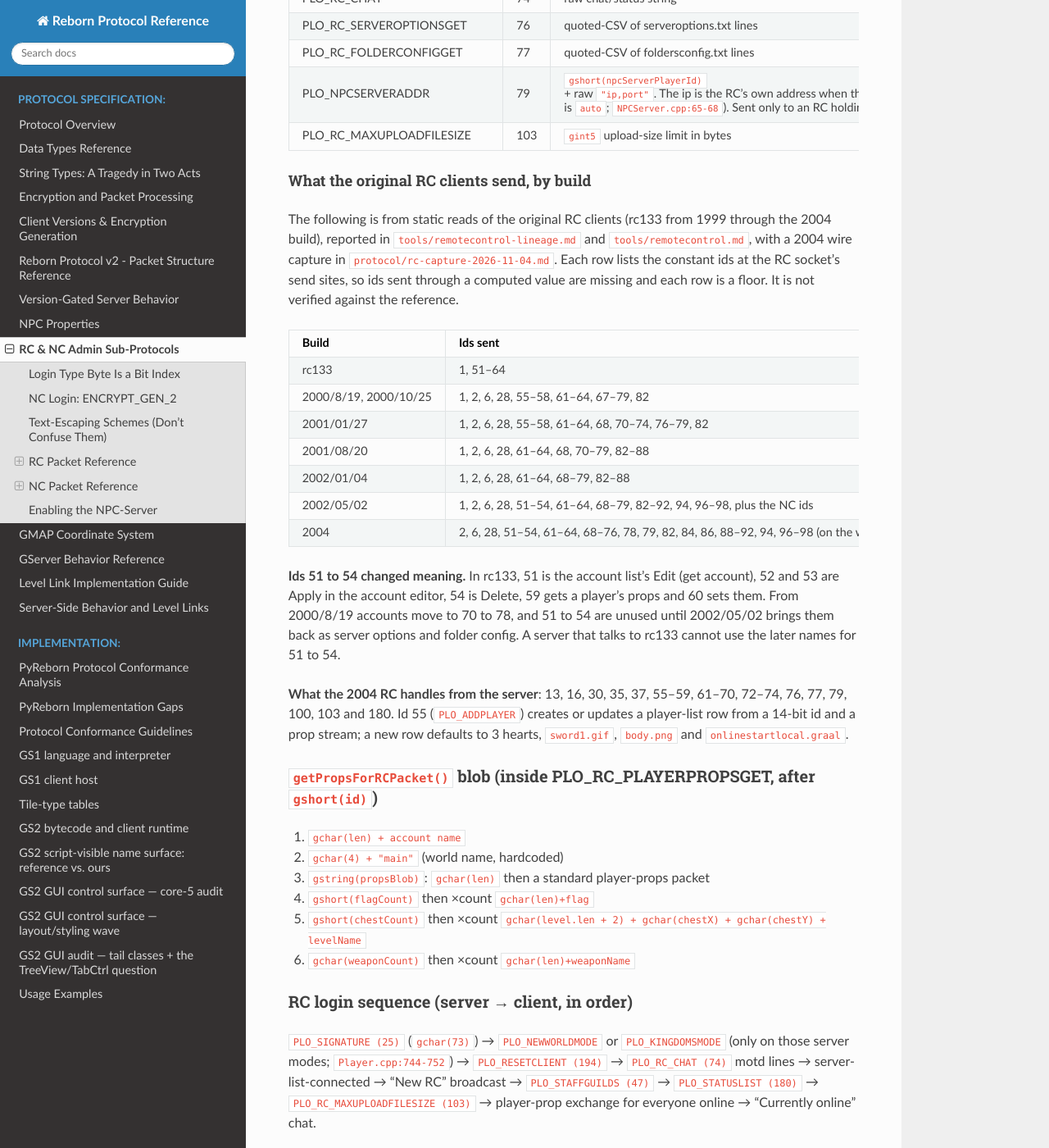
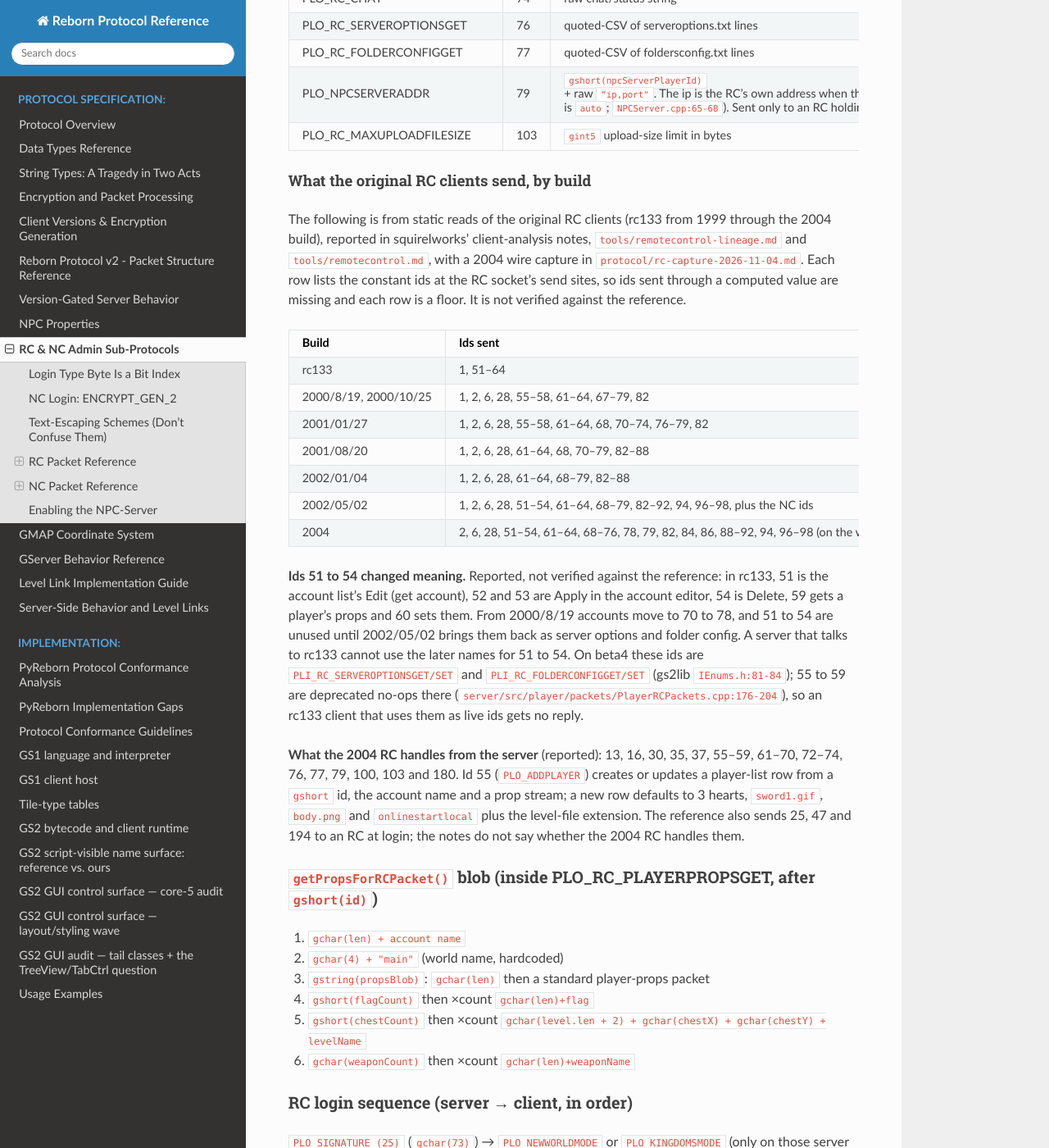
Before and after one commit to hosler/reborn-protocol-docs, a Sphinx documentation site: the page built from docs/protocol/rc-nc-protocols.md, in a window 1280 px wide and 1400 px high, scrolled down 5096 px. Shown: the whole window at 82% size. Built offline with Sphinx 7.4.7 and the Read the Docs theme 3.1.0, drawn with Linux system fonts in a browser that asks for light colours.

Commit message:
PR #39 fixups: reported labels, beta4 meaning of 51-54, account name in 55, level-file name literal
Links to the contributor's notes became plain text. The 51-54 paragraph gets
the beta4 meaning and the 55-59 no-op fact. PLO_ADDPLAYER shows the account
name. The default level name drops the level extension literal. Notes the
ids 25, 47 and 194 the reference sends at RC login.

Co-Authored-By: Claude <noreply@anthropic.com>

```diff
--- a/docs/protocol/rc-nc-protocols.md
+++ b/docs/protocol/rc-nc-protocols.md
@@ -184,7 +184,7 @@ NPC ids are **GINT3** (3 bytes) throughout both sub-protocols.
 #### What the original RC clients send, by build
 
 The following is from static reads of the original RC clients (rc133 from 1999 through the
-2004 build), reported in [`tools/remotecontrol-lineage.md`](https://github.com/squirelworks/Graal_analysis/blob/main/tools/remotecontrol-lineage.md) and [`tools/remotecontrol.md`](https://github.com/squirelworks/Graal_analysis/blob/main/tools/remotecontrol.md), with a 2004 wire capture in [`protocol/rc-capture-2026-11-04.md`](https://github.com/squirelworks/Graal_analysis/blob/main/protocol/rc-capture-2026-11-04.md). Each row lists the
+2004 build), reported in squirelworks' client-analysis notes, `tools/remotecontrol-lineage.md` and `tools/remotecontrol.md`, with a 2004 wire capture in `protocol/rc-capture-2026-11-04.md`. Each row lists the
 constant ids at the RC socket's send sites, so ids sent through a computed value are missing
 and each row is a floor. It is not verified against the reference.
 
@@ -198,16 +198,20 @@ and each row is a floor. It is not verified against the reference.
 | 2002/05/02 | 1, 2, 6, 28, 51–54, 61–64, 68–79, 82–92, 94, 96–98, plus the NC ids |
 | 2004 | 2, 6, 28, 51–54, 61–64, 68–76, 78, 79, 82, 84, 86, 88–92, 94, 96–98 (on the wire also 73, 76, 83, 85, 87) |
 
-**Ids 51 to 54 changed meaning.** In rc133, 51 is the account list's Edit (get account), 52
+**Ids 51 to 54 changed meaning.** Reported, not verified against the reference: in rc133, 51 is the account list's Edit (get account), 52
 and 53 are Apply in the account editor, 54 is Delete, 59 gets a player's props and 60 sets
 them. From 2000/8/19 accounts move to 70 to 78, and 51 to 54 are unused until 2002/05/02 brings
 them back as server options and folder config. A server that talks to rc133 cannot use the
-later names for 51 to 54.
+later names for 51 to 54. On beta4 these ids are `PLI_RC_SERVEROPTIONSGET/SET` and
+`PLI_RC_FOLDERCONFIGGET/SET` (gs2lib `IEnums.h:81-84`); 55 to 59 are deprecated no-ops there
+(`server/src/player/packets/PlayerRCPackets.cpp:176-204`), so an rc133 client that uses them
+as live ids gets no reply.
 
-**What the 2004 RC handles from the server**: 13, 16, 30, 35, 37, 55–59, 61–70, 72–74, 76, 77, 79,
+**What the 2004 RC handles from the server** (reported): 13, 16, 30, 35, 37, 55–59, 61–70, 72–74, 76, 77, 79,
 100, 103 and 180. Id 55 (`PLO_ADDPLAYER`) creates or updates a player-list row from a
-14-bit id and a prop stream; a new row defaults to 3 hearts, `sword1.gif`, `body.png` and
-`onlinestartlocal.graal`.
+`gshort` id, the account name and a prop stream; a new row defaults to 3 hearts, `sword1.gif`,
+`body.png` and `onlinestartlocal` plus the level-file extension. The reference also sends 25,
+47 and 194 to an RC at login; the notes do not say whether the 2004 RC handles them.
 
 ### `getPropsForRCPacket()` blob (inside PLO_RC_PLAYERPROPSGET, after `gshort(id)`)
 
```
